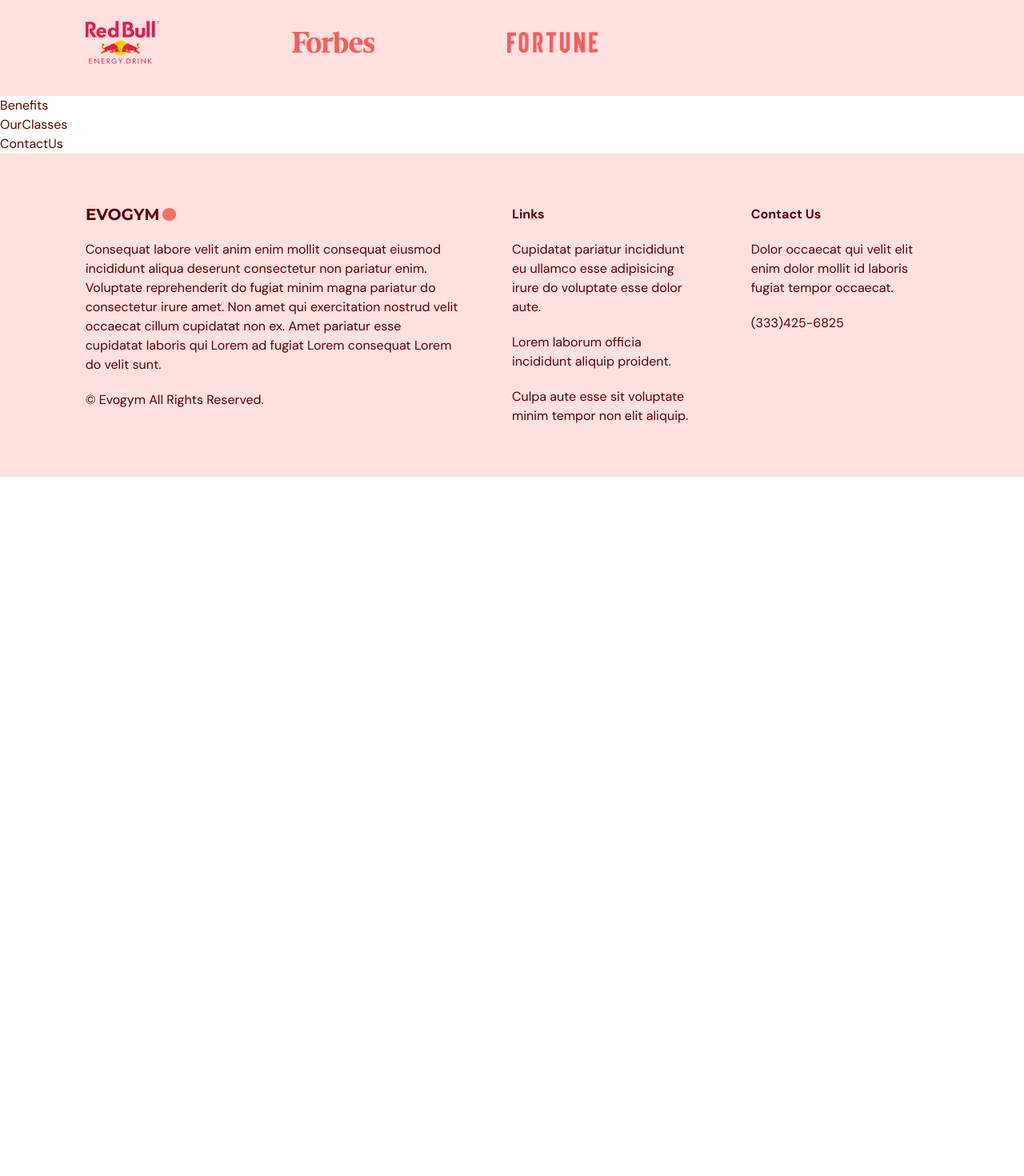
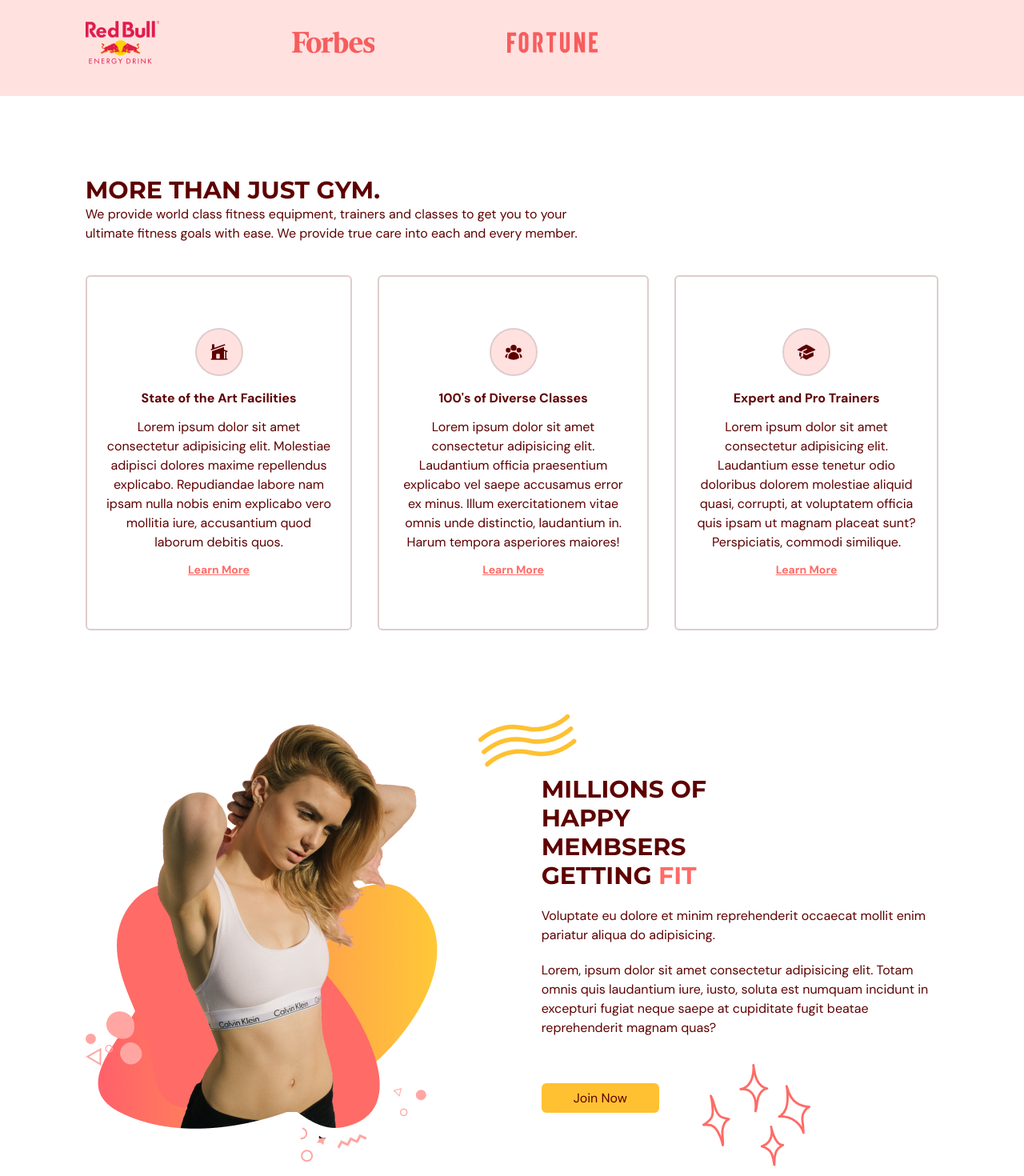
Before and after one commit to IgorLuzarraga/gym-typescript, a React (Vite) app: page / in a window 1280 px wide. Shown: the part 680-2150 px from the top of the page at 80% size. Before the commit the page ends 1276 px from the top, so only its background shows below. Built offline with nearby package versions, Linux system fonts and the light colour scheme.

Commit message:
Added the Benefits page

```diff
--- /dev/null
+++ b/src/scenes/benefits/Benefit.tsx
@@ -0,0 +1,43 @@
+import { SelectedPage } from "../../share/types"
+import { motion } from "framer-motion"
+import AnchorLink from "react-anchor-link-smooth-scroll"
+
+const childVariant = {
+    hidden: { opacity: 0, scale: 0.9 },
+    visible: { opacity: 1, scale: 1 }
+}
+
+type Props = {
+    icon: JSX.Element,
+    title: string,
+    description: string,
+    setSelectedPage: (value: SelectedPage) => void
+}
+
+const Benefit = ({ icon, title, description, setSelectedPage }: Props) => {
+    return (
+        <motion.div
+            variants={childVariant}
+            className="mt-5 rounded-md border-2 border-gray-100 px-5 py-16 text-center"
+        >
+            <div className="mb-4 flex justify-center">
+                <div className="rounded-full border-2 border-gray-100 bg-primary-100 p-4">
+                    {icon}
+                </div>
+            </div>
+
+            <h4 className="font-bold">{title}</h4>
+            <p className="my-3">{description}</p>
+            <AnchorLink
+                className="text-sm font-bold text-primary-500 underline
+                hover:text-secondary-500"
+                onClick={() => setSelectedPage(SelectedPage.ContactUs)}
+                href={`#${SelectedPage.ContactUs}`}
+            >
+                <p>Learn More</p>
+            </AnchorLink>
+        </motion.div>
+    )
+}
+
+export default Benefit
--- a/src/scenes/benefits/Benefits.tsx
+++ b/src/scenes/benefits/Benefits.tsx
@@ -1,4 +1,35 @@
-import { SelectedPage } from "../../share/types"
+import { HomeModernIcon, UserGroupIcon, AcademicCapIcon } from "@heroicons/react/24/solid"
+import { BenefitType, SelectedPage } from "../../share/types"
+import BenefitsPageGraphic from "@/assets/BenefitsPageGraphic.png"
+import { motion } from "framer-motion"
+import HText from "../../share/HText"
+import Benefit from "./Benefit"
+import ActionButton from "../../share/ActionButton"
+
+const benefits: Array<BenefitType> = [
+    {
+        icon: <HomeModernIcon className="h-6 w-6" />,
+        title: "State of the Art Facilities",
+        description: "Lorem ipsum dolor sit amet consectetur adipisicing elit. Molestiae adipisci dolores maxime repellendus explicabo. Repudiandae labore nam ipsam nulla nobis enim explicabo vero mollitia iure, accusantium quod laborum debitis quos."
+    },
+    {
+        icon: <UserGroupIcon className="h-6 w-6" />,
+        title: "100's of Diverse Classes",
+        description: "Lorem ipsum dolor sit amet consectetur adipisicing elit. Laudantium officia praesentium explicabo vel saepe accusamus error ex minus. Illum exercitationem vitae omnis unde distinctio, laudantium in. Harum tempora asperiores maiores!"
+    },
+    {
+        icon: <AcademicCapIcon className="h-6 w-6" />,
+        title: "Expert and Pro Trainers",
+        description: "Lorem ipsum dolor sit amet consectetur adipisicing elit. Laudantium esse tenetur odio doloribus dolorem molestiae aliquid quasi, corrupti, at voluptatem officia quis ipsam ut magnam placeat sunt? Perspiciatis, commodi similique."
+    }
+]
+
+const container = {
+    hidden: {},
+    visible: {
+        transition: { staggerChildren: 0.3 }
+    }
+}
 
 type Props = {
     setSelectedPage: (value: SelectedPage) => void
@@ -6,8 +37,131 @@
 
 const Benefits = ({ setSelectedPage }: Props) => {
     return (
-        <div>Benefits</div>
+        <section
+            id="benefits"
+            className="mx-auto min-h-full w-5/6 py-20"
+        >
+            <motion.div
+                onViewportEnter={() => setSelectedPage(SelectedPage.Benefits)}
+            >
+                <BenefitsHeader />
+                <ShowBenefits setSelectedPage={setSelectedPage} />
+
+                {/* GRAPHICS AND DESCRIPTION */}
+                <div className="mt-16 items-center justify-between
+            gap-20 md:mt-28 md:flex"
+                >
+                    <Graphic />
+
+                    {/* DESCRIPTION */}
+                    <div>
+                        <BenefitsTitle />
+                        <BenefitsDescription />
+                        <Button setSelectedPage={setSelectedPage} />
+                    </div>
+                </div>
+            </motion.div>
+        </section>
     )
 }
 
+const BenefitsHeader = () =>
+    <motion.div
+        className="md:my-5 md:w-3/5"
+        initial="hidden"
+        whileInView="visible"
+        viewport={{ once: true, amount: 0.5 }}
+        transition={{ duration: 0.5 }}
+        variants={{
+            hidden: { opacity: 0, x: -50 },
+            visible: { opacity: 1, x: 0 }
+        }}
+    >
+        <HText>MORE THAN JUST GYM.</HText>
+        <p>
+            We provide world class fitness equipment, trainers and classes to
+            get you to your ultimate fitness goals with ease. We provide true
+            care into each and every member.
+        </p>
+    </motion.div>
+
+const ShowBenefits = ({ setSelectedPage }: Props) =>
+    <motion.div
+        className="mt-5 items-center justify-between gap-8 md:flex"
+        initial="hidden"
+        whileInView="visible"
+        viewport={{ once: true, amount: 0.5 }}
+        variants={container}
+    >
+        {showBenefits({ setSelectedPage })}
+    </motion.div>
+
+const showBenefits = ({ setSelectedPage }: Props) =>
+    benefits.map((benefit: BenefitType) =>
+        <Benefit
+            key={benefit.title}
+            icon={benefit.icon}
+            title={benefit.title}
+            description={benefit.description}
+            setSelectedPage={setSelectedPage}
+        />
+    )
+
+const BenefitsTitle = () =>
+    <div className="relative">
+        <div className="before:absolute before:-top-20 before:-left-20
+      before:z-[1] before:content-abstractwaves">
+            <motion.div
+                initial="hidden"
+                whileInView="visible"
+                viewport={{ once: true, amount: 0.5 }}
+                transition={{ duration: 0.7 }}
+                variants={{
+                    hidden: { opacity: 0, x: 100 },
+                    visible: { opacity: 1, x: 0 }
+                }}
+            >
+                <HText>
+                    MILLIONS OF HAPPY MEMBSERS GETTING{" "}
+                    <span className="text-primary-500">FIT</span>
+                </HText>
+            </motion.div>
+        </div>
+    </div>
+
+const BenefitsDescription = () =>
+    <motion.div
+        initial="hidden"
+        whileInView="visible"
+        viewport={{ once: true, amount: 0.5 }}
+        transition={{ delay: 0.2, duration: 0.5 }}
+        variants={{
+            hidden: { opacity: 0, x: 50 },
+            visible: { opacity: 1, x: 0 }
+        }}
+    >
+        <p className="my-5">
+            Voluptate eu dolore et minim reprehenderit occaecat mollit enim pariatur aliqua do adipisicing.
+        </p>
+        <p className="mb-5">Lorem, ipsum dolor sit amet consectetur adipisicing elit. Totam omnis quis laudantium iure, iusto, soluta est numquam incidunt in excepturi fugiat neque saepe at cupiditate fugit beatae reprehenderit magnam quas?</p>
+    </motion.div>
+
+const Graphic = () =>
+    <img
+        className="mx-auto"
+        src={BenefitsPageGraphic}
+        alt="benefits-page-graphic"
+    />
+
+const Button = ({ setSelectedPage }: Props) =>
+    <div className="relative mt-16">
+        <div className="before:absolute before:-bottom-20 before:right-40
+      before:z-[-1] before:content-sparkles">
+            <ActionButton setSelectedPage={setSelectedPage}>
+                Join Now
+            </ActionButton>
+        </div>
+    </div>
+
+
 export default Benefits
--- a/src/scenes/home/Home.tsx
+++ b/src/scenes/home/Home.tsx
@@ -7,7 +7,7 @@
 import SponsorFortune from '../../assets/SponsorFortune.png'
 import HomePageText from '../../assets/HomePageText.png'
 import HomePageGraphic from '../../assets/HomePageGraphic.png'
-import EvolveText from '../../assets/EvolveText.png'
+// import EvolveText from '../../assets/EvolveText.png'
 
 import AnchorLink from "react-anchor-link-smooth-scroll";
 
--- /dev/null
+++ b/src/share/HText.tsx
@@ -0,0 +1,11 @@
+type Props = {
+  children: React.ReactNode
+}
+
+const HText = ({ children }: Props) => {
+  return (
+    <h1 className="w-3/5 font-montserrat text-3xl font-bold">{children}</h1>
+  )
+}
+
+export default HText
--- a/src/share/types.ts
+++ b/src/share/types.ts
@@ -4,3 +4,9 @@
     OurClasses = "ourclasses",
     ContactUs = "contactus"
 }
+
+export type BenefitType = {
+    icon: JSX.Element;
+    title: string;
+    description: string;
+}
```
Also changed, not shown: src/assets/BenefitsPageGraphic.png (added).
